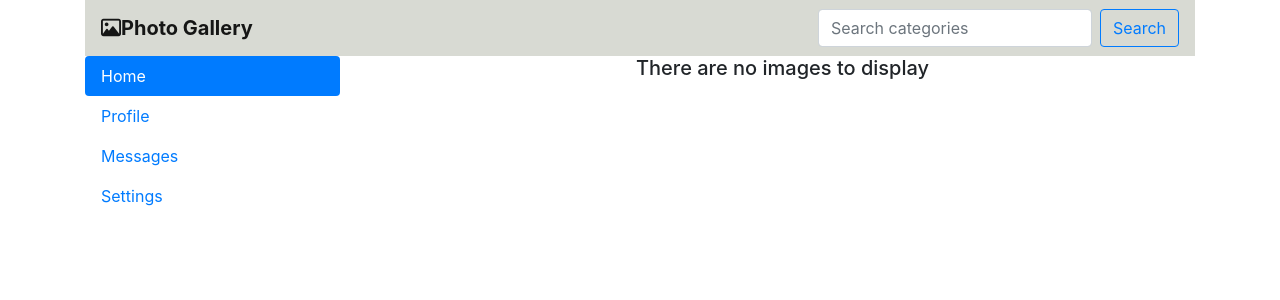
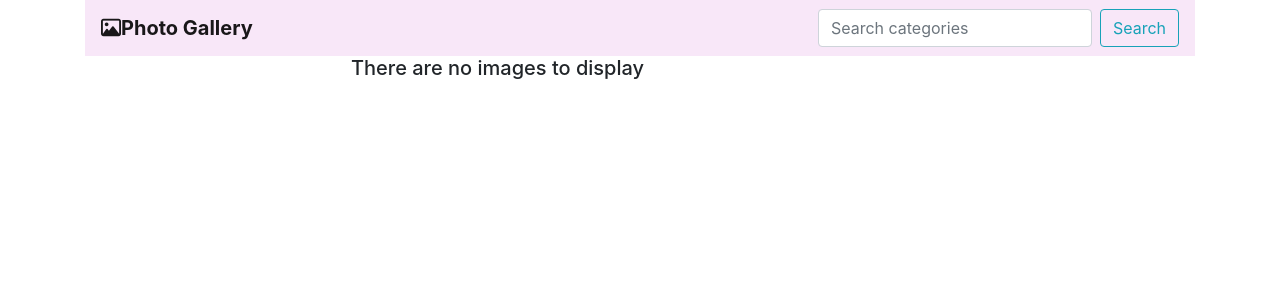
Before and after one commit to Gitongamiriam/personal-gallery, a Django app: page /search in a window 1280 px wide. Shown: the top 300 px of the page. Run offline with Django 3.2, Linux system fonts and the light colour scheme; some libraries are stand-ins or nearby versions; some web fonts are replaced.

Commit message:
Change the color of the navbar

```diff
--- a/photo/templates/base.html
+++ b/photo/templates/base.html
@@ -24,7 +24,7 @@
 
     {% block content %}
     <div class="container">
-            <nav class="navbar navbar-expand-lg navbar-light" style="background-color: #D8DAD3;">
+            <nav class="navbar navbar-expand-lg navbar-light" style="background-color: #D8D3;">
                     <button class="navbar-toggler" type="button" data-toggle="collapse" data-target="#navbarTogglerDemo01" aria-controls="navbarTogglerDemo01" aria-expanded="false" aria-label="Toggle navigation">
                       <span class="navbar-toggler-icon"></span>
                     </button>
@@ -34,7 +34,7 @@
                       </ul>
                       <form class="form-inline my-2 my-lg-0" action="{% url 'search' %}">
                         <input class="form-control mr-sm-2" type="text" name="category" placeholder="Search categories" aria-label="Search">
-                        <button class="btn btn-outline-primary my-2 my-sm-0" type="submit">Search</button>
+                        <button class="btn btn-outline-info my-2 my-sm-0" type="submit">Search</button>
                       </form>
                     </div>
             </nav>
--- a/photo/templates/search_results.html
+++ b/photo/templates/search_results.html
@@ -4,14 +4,6 @@
     {{block.super}}
     <div class="container content">
         <div class="row">
-            <div class="col-md-3">
-                <nav class="nav flex-column nav-pills" id="v-pills-tab" role="tablist" aria-orientation="vertical">
-                    <a class="nav-link active" id="v-pills-home-tab" data-toggle="pill" href="#v-pills-home" role="tab" aria-controls="v-pills-home" aria-selected="true">Home</a>
-                    <a class="nav-link" id="v-pills-profile-tab" data-toggle="pill" href="#v-pills-profile" role="tab" aria-controls="v-pills-profile" aria-selected="false">Profile</a>
-                    <a class="nav-link" id="v-pills-messages-tab" data-toggle="pill" href="#v-pills-messages" role="tab" aria-controls="v-pills-messages" aria-selected="false">Messages</a>
-                    <a class="nav-link" id="v-pills-settings-tab" data-toggle="pill" href="#v-pills-settings" role="tab" aria-controls="v-pills-settings" aria-selected="false">Settings</a>
-                </nav>
-            </div>
             <div class="col-md-9 text-center">
                 {%for image in images%}
                 <a href="#{{image.name}}" data-toggle="modal"><img class="img-fluid img-thumbnail gallery-pic" src="{{image.image.url}}" alt=""></a>
```
Also changed, not shown: media/images/fashion.jpeg (added).
